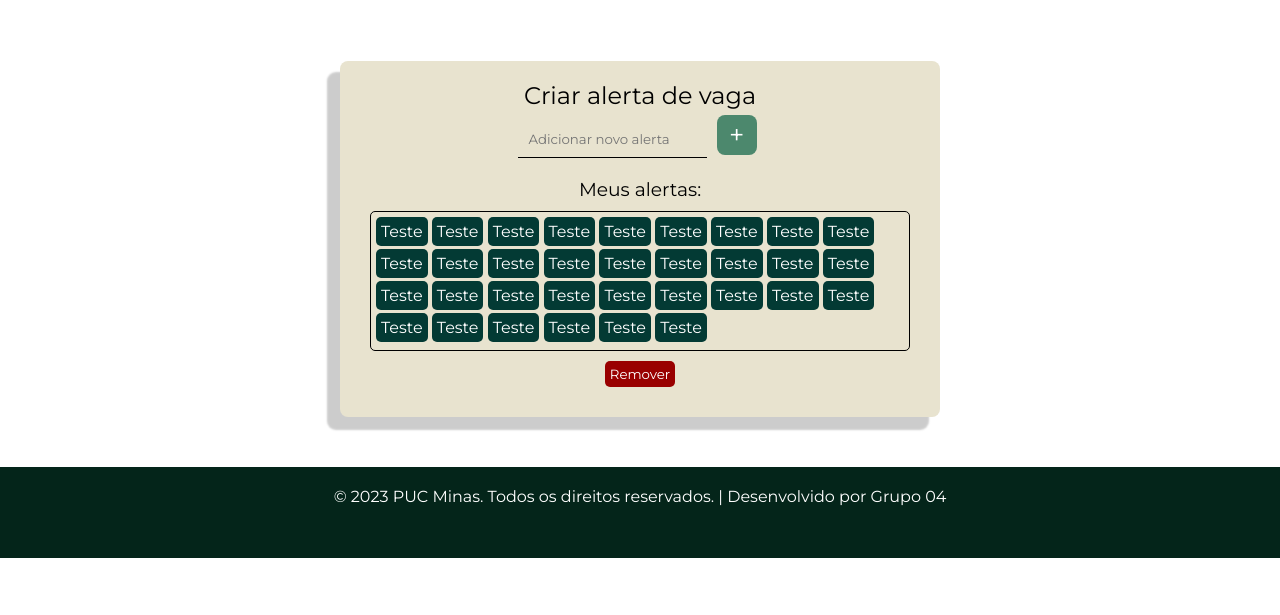
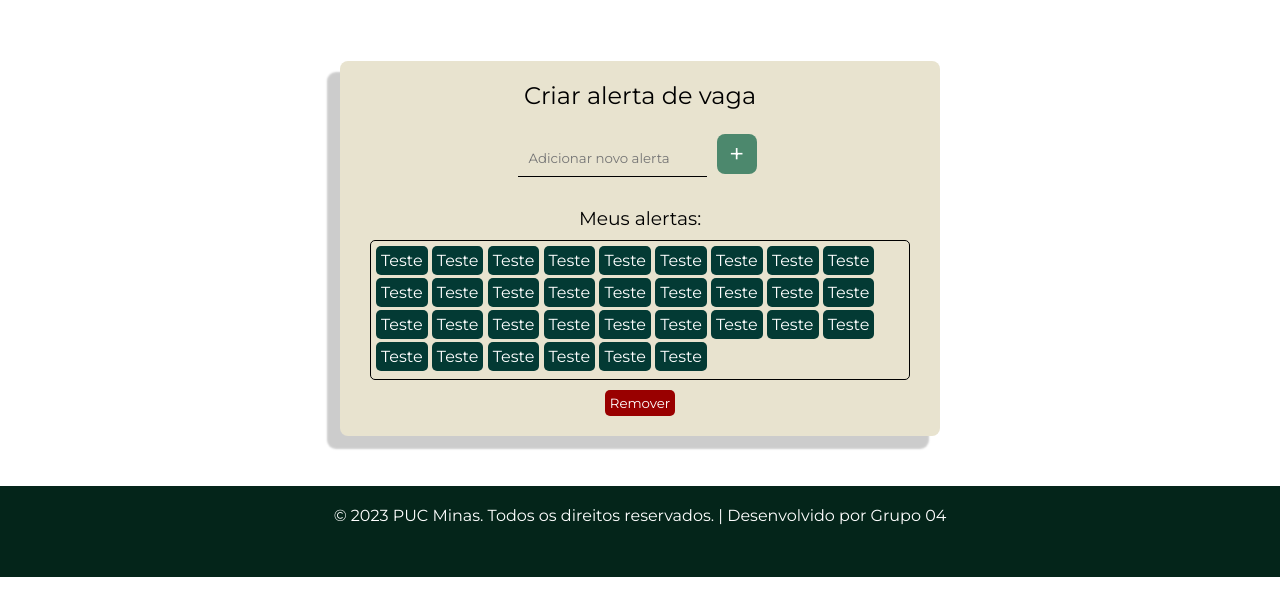
Before and after one commit to ICEI-PUC-Minas-PMV-SI/pmv-si-2023-2-pe1-t3-projetocarreiras, a plain HTML site: page src/alerta.html in a window 1280 px wide. Shown: the part 85-700 px from the top of the page. Drawn offline with Linux system fonts and the light colour scheme.

Commit message:
altera estilo alerta.html

```diff
--- a/src/style.css
+++ b/src/style.css
@@ -240,10 +240,6 @@ p {
 }
 
 
-.row-meus-alertas {
-    margin: 10px auto;
-}
-
 .palavras-alerta {
     border: 1px solid;
     border-radius: 5px;
@@ -269,10 +265,11 @@ p {
     border-radius: 5px;
     padding: 5px;
     color: white;
+    cursor: pointer;
 }
 
 .row-novo-alerta * {
-    margin-bottom: 10px;
+    margin: 30px auto;
 }
 
 .row-novo-alerta input {
```
